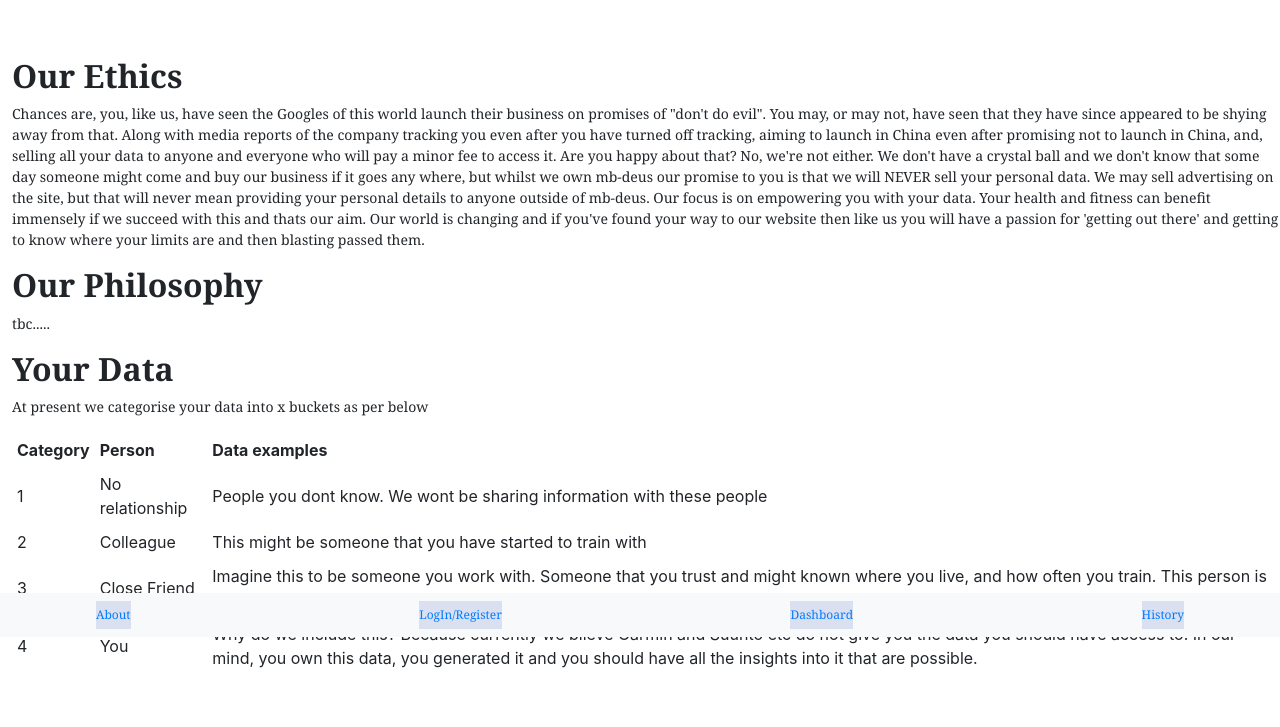
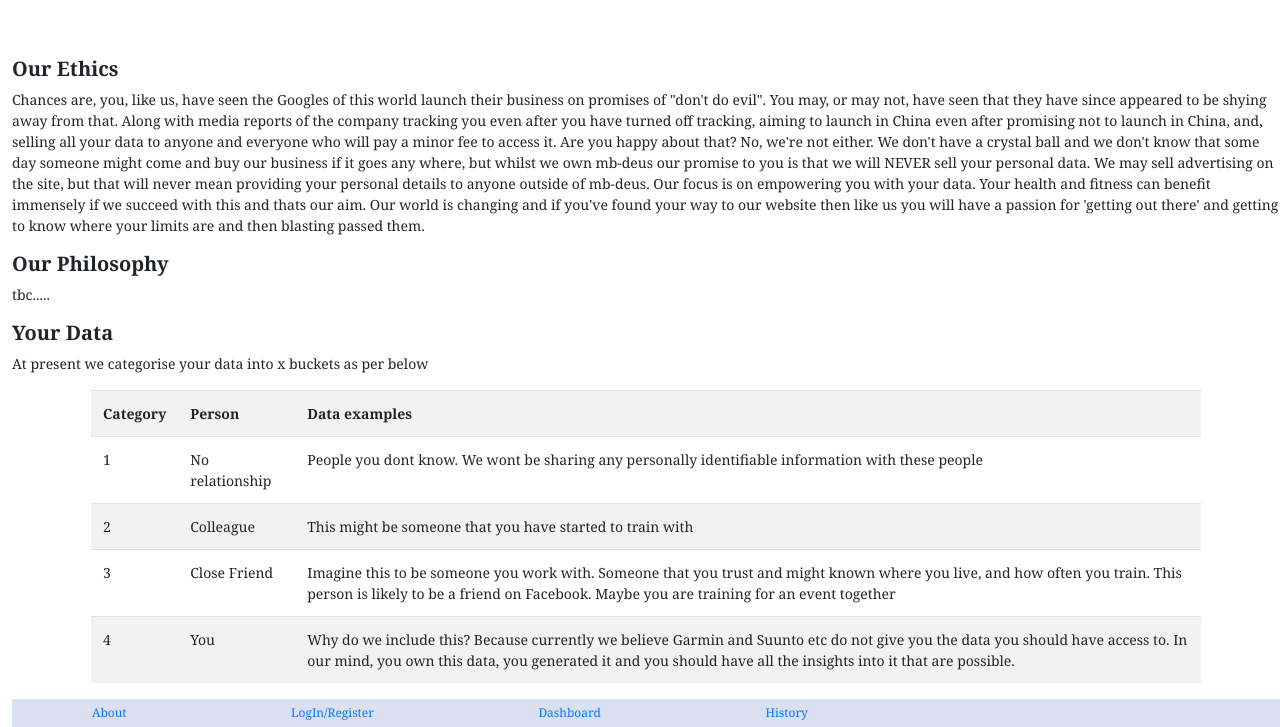
Before and after one commit to mb-deus/CS50W_code, a plain HTML site: page App1_about.html in a window 1280 px wide. Shown: the part 163-890 px from the top of the page. Before the commit the page ends 838 px from the top, so only its background shows below. Drawn offline with nearby package versions, Linux system fonts and the light colour scheme; files that its build step writes are made by us from their sources.

Commit message:
modaypm200818

```diff
--- a/App1_about.html
+++ b/App1_about.html
@@ -6,12 +6,13 @@
         <title>App1 ABout</title>
         <link rel="stylesheet" href="https://maxcdn.bootstrapcdn.com/bootstrap/4.0.0/css/bootstrap.min.css" integrity="sha384-Gn5384xqQ1aoWXA+058RXPxPg6fy4IWvTNh0E263XmFcJlSAwiGgFAW/dAiS6JXm" crossorigin="anonymous">
         <link rel="stylesheet" href="styles.css">
+        <link rel="stylesheet" href="variables.css">
     </head>
     <body>
         <div id="loginlogo">
             <a href="index.html"> <img src="Logo1.jpg" class="align-centre small" > </a>
         </div>
-        <h2 class="header"> <b>Our Ethics</b></h2>
+        <h5 class="header"> <b>Our Ethics</b></h5>
             <p> Chances are, you, like us, have seen the Googles of this world launch their business on promises of "don't do evil".  You may, or
                 may not, have seen that they have since appeared to be shying away from that.  Along with media reports of the company tracking you
                 even after you have turned off tracking, aiming to launch in China even after promising not to launch in China,
@@ -23,12 +24,13 @@
                 and if you've found your way to our website then like us you will have a passion for 'getting out there' and getting to know where
                 your limits are and then blasting passed them.
             </p>
-        <h2 class="header"> <b>Our Philosophy</b></h2>
+        <h5 class="header"> <b>Our Philosophy</b></h5>
             <p>tbc.....</p>
 
-        <h2 class="header"> <b>Your Data</b></h2>
+        <h5 class="header"> <b>Your Data</b></h5>
             <p>At present we categorise your data into x buckets as per below</p>
-            <table class="datatable">
+            <div class="container table-responsive">
+                <table class="table table-striped">
                     <tr>
                         <th>Category</th>
                         <th>Person</th>
@@ -37,7 +39,7 @@
                     <tr>
                         <td>1</td>
                         <td>No relationship</td>
-                    <td>People you dont know.  We wont be sharing information with these people </td>
+                        <td>People you dont know.  We wont be sharing any personally identifiable information with these people </td>
                     </tr>
                     <tr>
                         <td>2</td>
@@ -53,14 +55,14 @@
                     <tr>
                         <td>4</td>
                         <td>You</td>
-                    <td>Why do we include this?  Because currently we blieve Garmin and Suunto etc do not give you the data you should have
+                        <td>Why do we include this?  Because currently we believe Garmin and Suunto etc do not give you the data you should have
                             access to. In our mind, you own this data, you generated it and you should have all the insights into it that are possible. </td>
                     </tr>
                 </table>
+            </div>
 
 
-
-        <nav class="navbar fixed-bottom navbar-light bg-light">
+        <nav class="navbar-custom">
             <div class="navbar-brand"> <a href="App1_about.html">About</a></div>
             <div class="navbar-brand"> <a href="App1_login.html">LogIn/Register</a></div>
             <div class="navbar-brand"> <a href="App1_dashboard.html">Dashboard</a></div>
--- a/styles.css
+++ b/styles.css
@@ -1,9 +1,9 @@
 body {
     padding-left: 12px;}
-p {
+p, table {
     font-family: Georgia;
     font-size: 14px;}
-h2.header {
+h5, div {
     font-family: Georgia;}
 .container {
     display: inline;
@@ -53,8 +53,8 @@ fieldset {
     color: black;
     margin-left: 80px;
     margin-right: 80px;}
-.navbar fixed-bottom navbar-light bg-light {
-    background-color: #dbe0f0;
+.navbar-custom {
+    background-color: #dbe0f0 !important;
     color: black;
 }
 nav {
```
Also changed, not shown: App1_dashboard.html (+1 -0 lines), App1_history.html (+1 -0 lines), App1_login.html (+1 -0 lines), index.html (+1 -0 lines). Lines whose indentation alone changed are shown as unchanged.
